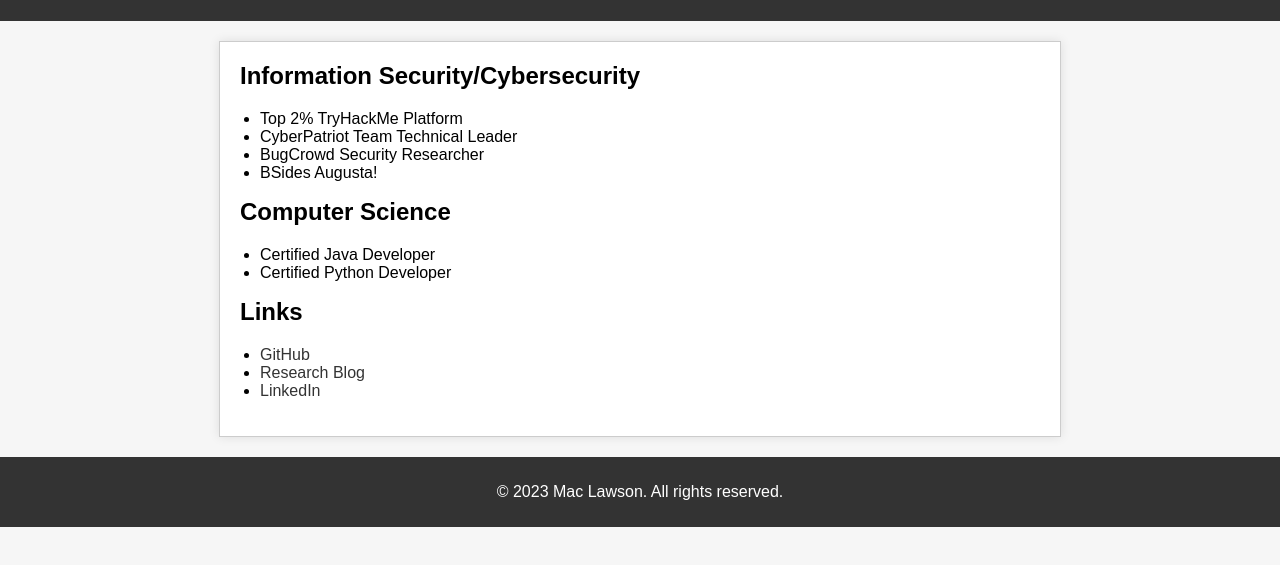
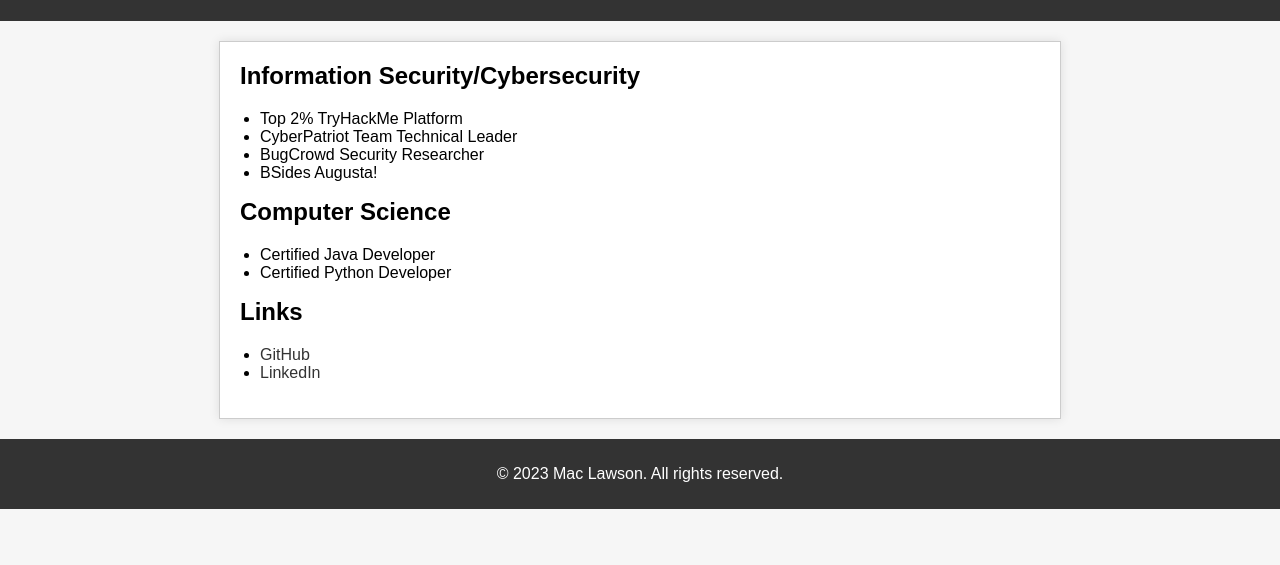
Before and after one commit to mac-lawson/about, a plain HTML site: page index.html in a window 1280 px wide. Shown: the part 99-664 px from the top of the page. Drawn offline with Linux system fonts and the light colour scheme.

Commit message:
Update index.html

```diff
--- a/index.html
+++ b/index.html
@@ -78,7 +78,6 @@
     <h2>Links</h2>
     <ul>
       <li><a href="https://github.com/mac-lawson">GitHub</a></li>
-      <li><a href="https://maclawson.vercel.app/">Research Blog</a></li>
       <li><a href="https://www.linkedin.com/in/maclawson/">LinkedIn</a></li>
     </ul>
   </div>
```
